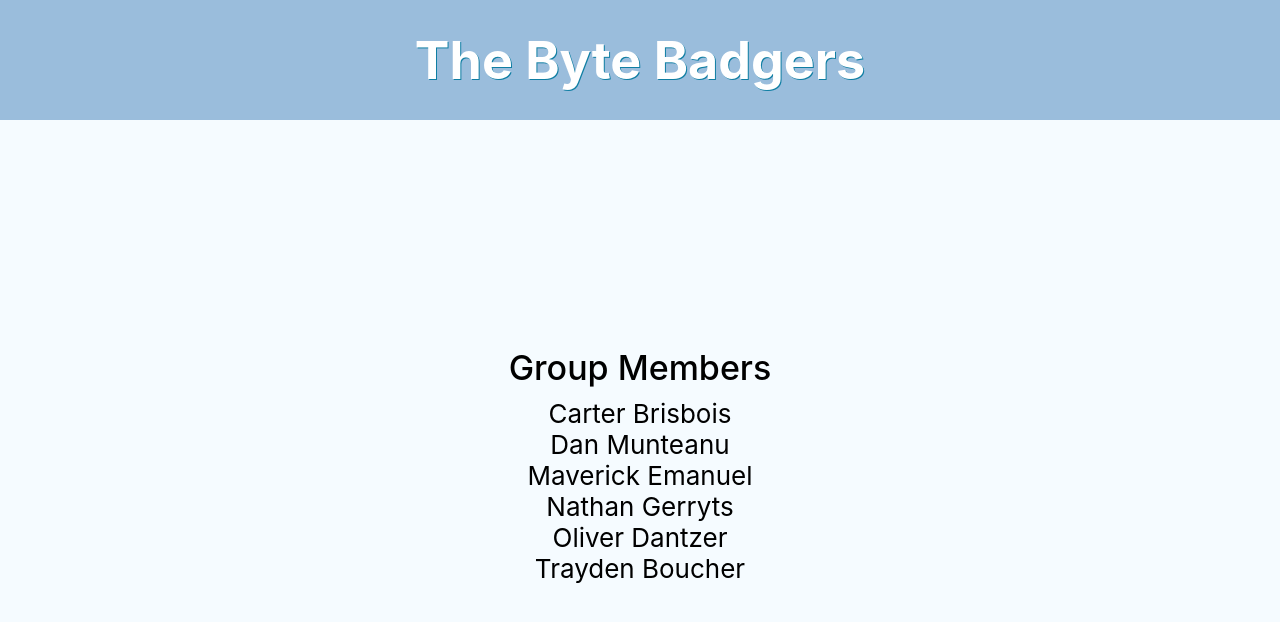
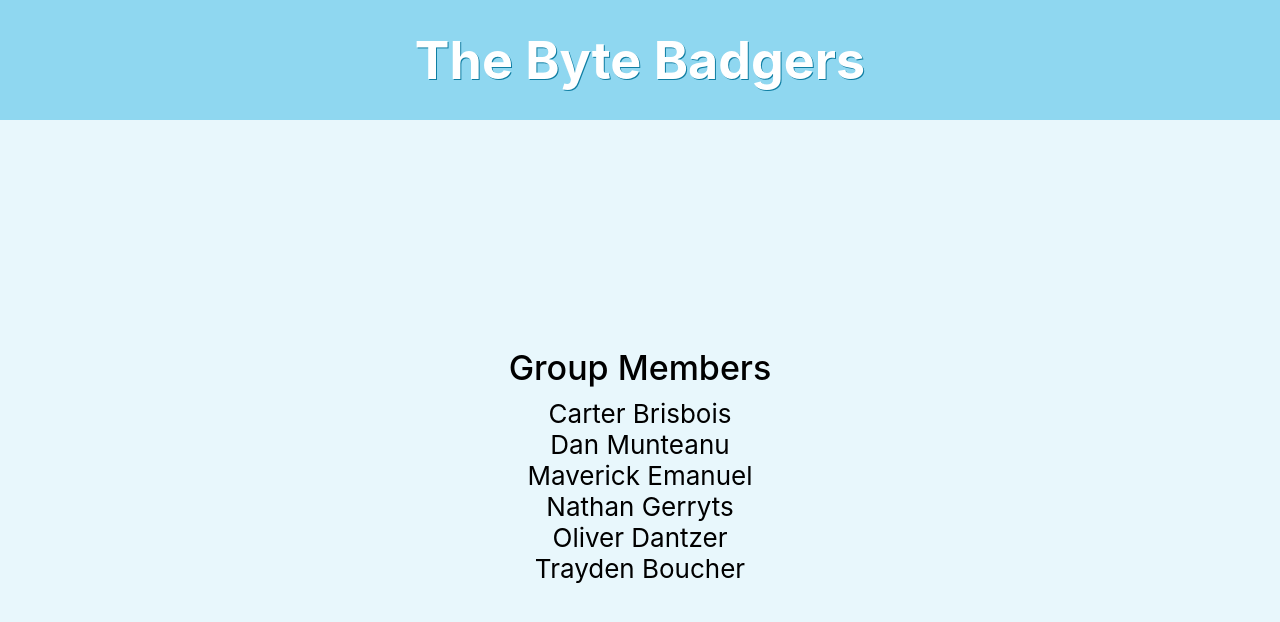
Before and after one commit to MaverickEmanuel/cisc322-site, a React (Create React App) app: page / in a window 1280 px wide. Shown: the top 622 px of the page. Built offline with nearby package versions, Linux system fonts and the light colour scheme.

Commit message:
Colour changes

```diff
--- a/src/App.css
+++ b/src/App.css
@@ -4,7 +4,7 @@
 }
 
 .App-header {
-  background-color: #9abddc;
+  background-color: #8fd7f0;
   height: 15vh;
   display: flex;
   flex-direction: column;
@@ -16,7 +16,7 @@
 }
 
 .Body {
-  background-color: #f5fbff;
+  background-color: #e8f7fc;
   height: 85vh;
   display: flex;
   flex-direction: column;
```
